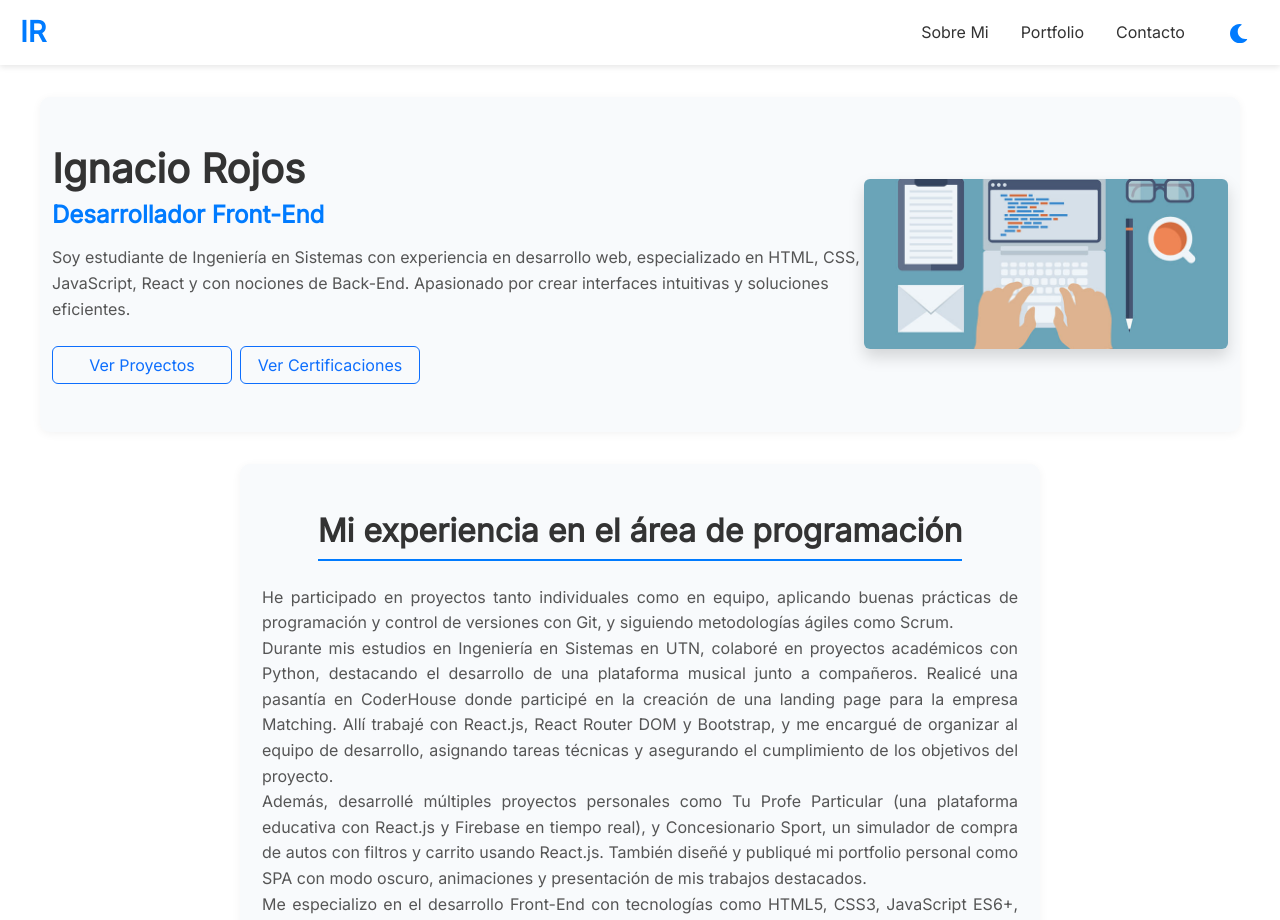
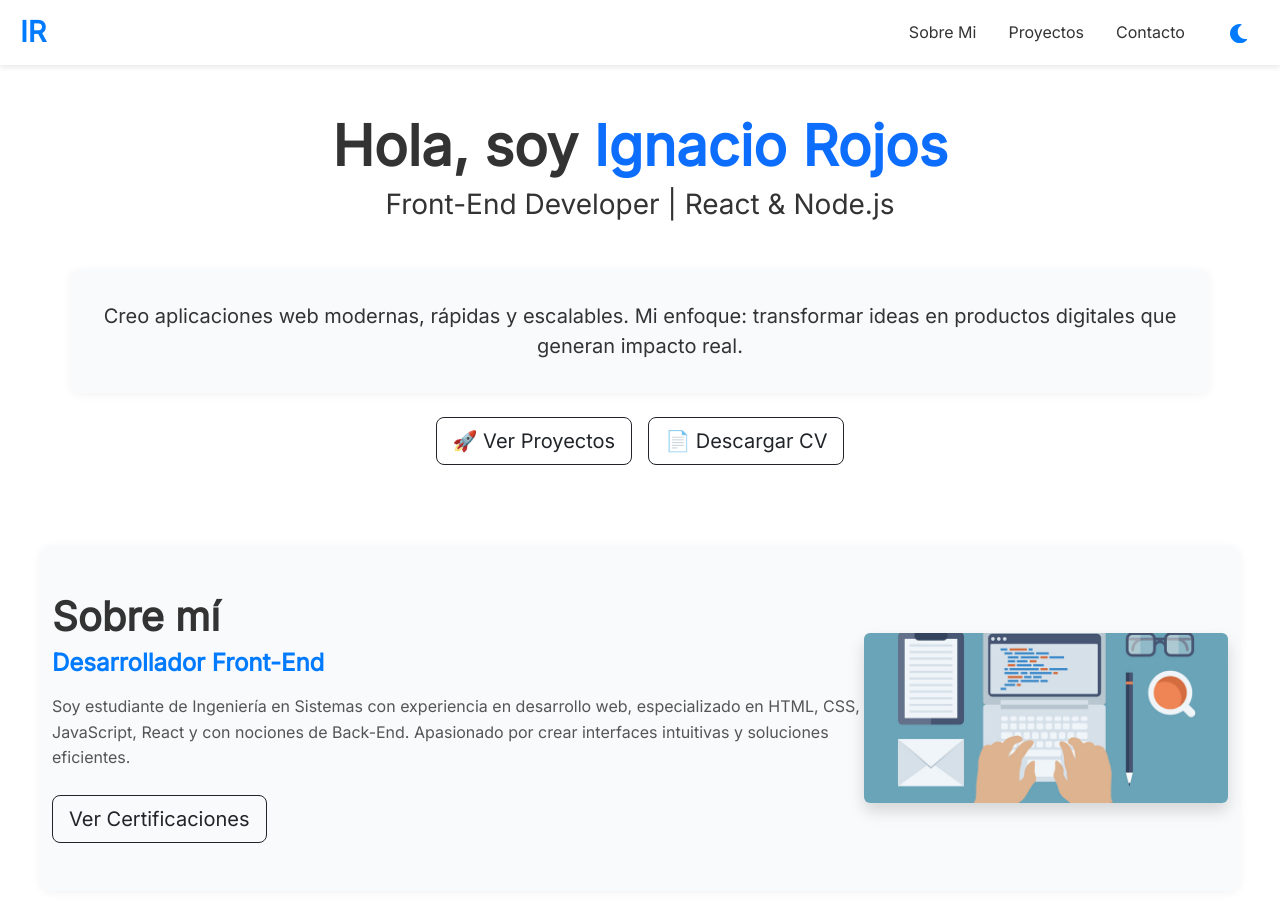
Before and after one commit to IgnacioRojos/Porfolio-react-js, a React (Create React App) app: page / in a window 1280 px wide. Shown: the top 920 px of the page. Built offline with nearby package versions, Linux system fonts and the light colour scheme.

Commit message:
arreglos al about y al hero

```diff
--- a/src/Componentes/About/about.css
+++ b/src/Componentes/About/about.css
@@ -2,7 +2,7 @@
     max-width: 1200px;
 }
 
-
+/* ====== LIGHT MODE ====== */
 .about-name {
     font-size: 2.5rem;
     font-weight: 700;
@@ -53,6 +53,7 @@
     padding: 0 10px;
 }
 
+/* Botones */
 .btn-primary {
     transition: background-color 0.3s ease, transform 0.2s ease;
 }
@@ -62,22 +63,35 @@
     transform: translateY(-2px);
 }
 
-.dark-mode .about-name{
-    color: white;
+/* ====== DARK MODE ====== */
+.dark-mode .about-section {
+    background-color: #121212;
+    border-radius: 12px;
+    padding: 2rem;
+    box-shadow: 0 4px 15px rgba(0, 0, 0, 0.6);
 }
 
-.dark-mode .about-profession{
-    color: white;
+.dark-mode .about-name {
+    color: #f5f5f5;
 }
 
-.dark-mode .about-description{
-    color: white;
+.dark-mode .about-profession {
+    color: #4dabf7;
 }
 
-.dark-mode .about-title{
-    color: white;
+.dark-mode .about-description {
+    color: #d1d1d1;
 }
 
-.dark-mode .about-experience-text{
-    color: white;
+.dark-mode .about-title {
+    color: #f5f5f5;
+    border-bottom: 2px solid #4dabf7;
 }
+
+.dark-mode .about-experience-text {
+    color: #d1d1d1;
+}
+
+.dark-mode .about-image img {
+    box-shadow: 0 4px 15px rgba(255, 255, 255, 0.1);
+}
--- a/src/Componentes/About/about.jsx
+++ b/src/Componentes/About/about.jsx
@@ -2,46 +2,54 @@ import "./about.css"
 import Image from 'react-bootstrap/Image';
 import logo from "./desarrollador-750x350.jpg"
 
+const About = () => {
+  return (
+    <>
+            {/* Hero Section */}
+        <section className="hero text-center d-flex flex-column justify-content-center align-items-center py-5">
+            <h1 className="fw-bold display-4">
+                Hola, soy <span className="text-primary">Ignacio Rojos</span>
+            </h1>
+            <h2 className="fs-3 mb-3">
+                Front-End Developer | React & Node.js
+            </h2>
+            <p className="lead mb-4 container">
+                Creo aplicaciones web modernas, rápidas y escalables.
+                Mi enfoque: transformar ideas en productos digitales que generan impacto real.
+            </p>
+            <div className="d-flex gap-3 flex-column flex-sm-row">
+                <a href="#proyectos" className="btn btn-outline-dark btn-lg">
+                🚀 Ver Proyectos
+                </a>
+                <a
+                href="/IgnacioRojos_FrontEndDeveloper_2025.pdf"
+                download="Curriculum_Ignacio_Rojos_ES.pdf"
+                className="btn btn-outline-dark btn-lg"
+                >
+                📄 Descargar CV
+                </a>
+            </div>
+        </section>
 
-const About = () =>{
-    return(
-        <>
+            {/* About Section */}
         <section className="about-section d-flex flex-column flex-lg-row align-items-center justify-content-between container py-5">
             <div className="about-text text-center text-lg-start">
-                    <h1 className="about-name">Ignacio Rojos</h1>
+                <h1 className="about-name">Sobre mí</h1>
                 <h2 className="about-profession">Desarrollador Front-End</h2>
                 <p className="about-description mt-3">
                 Soy estudiante de Ingeniería en Sistemas con experiencia en desarrollo web, especializado en HTML, CSS, JavaScript, React y con nociones de Back-End. Apasionado por crear interfaces intuitivas y soluciones eficientes.
                 </p>
                 <div className="about-buttons mt-4 d-flex flex-column flex-sm-row justify-content-center justify-content-lg-start gap-2">
-                        <a href="#proyectos" className="btn btn-outline-primary">Ver Proyectos</a>
-                        <a href="https://drive.google.com/drive/folders/1OHM6-zi61zj_IVnFomlQFgjeqW49OS2j?usp=drive_link" target="_blank" rel="noopener noreferrer" className="btn btn-outline-primary">Ver Certificaciones</a>
+                <a href="https://drive.google.com/drive/folders/1OHM6-zi61zj_IVnFomlQFgjeqW49OS2j?usp=drive_link"
+                    target="_blank"
+                    rel="noopener noreferrer"
+                    className="btn btn-outline-dark btn-lg">
+                    Ver Certificaciones
+                </a>
                 </div>
             </div>
             <div className="about-image mt-4 mt-lg-0">
                 <Image src={logo} alt="Ignacio Rojos trabajando" className="img-fluid rounded shadow" />
-                </div>
-            </section>
-            <section className="about-experience container py-5" id="sobreMi">
-                <div className="text-center">
-                    <h2 className="about-title mb-4">Mi experiencia en el área de programación</h2>
-                    <p className="about-experience-text mb-4">
-                        He participado en proyectos tanto individuales como en equipo, aplicando buenas prácticas de programación y control de versiones con Git, y siguiendo metodologías ágiles como Scrum.<br/>
-                        Durante mis estudios en Ingeniería en Sistemas en UTN, colaboré en proyectos académicos con Python, destacando el desarrollo de una plataforma musical junto a compañeros.
-                        Realicé una pasantía en CoderHouse donde participé en la creación de una landing page para la empresa Matching. Allí trabajé con React.js, React Router DOM y Bootstrap, y me encargué de organizar al equipo de desarrollo, asignando tareas técnicas y asegurando el cumplimiento de los objetivos del proyecto.<br/>
-
-                        Además, desarrollé múltiples proyectos personales como Tu Profe Particular (una plataforma educativa con React.js y Firebase en tiempo real), y Concesionario Sport, un simulador de compra de autos con filtros y carrito usando React.js. También diseñé y publiqué mi portfolio personal como SPA con modo oscuro, animaciones y presentación de mis trabajos destacados.<br/>
-
-                        Me especializo en el desarrollo Front-End con tecnologías como HTML5, CSS3, JavaScript ES6+, React.js, Bootstrap, y también cuento con conocimientos de Back-End con Node.js, Express y MongoDB. Valoro el trabajo en equipo, la comunicación efectiva y el aprendizaje continuo.
-                    </p>
-                    <div className="d-flex flex-column flex-sm-row justify-content-center gap-3">
-                        <a download="Curriculum_Ignacio_Rojos_ES.pdf" href="/IgnacioRojos_FrontEndDeveloper_2025.pdf" className="btn btn-outline-primary">
-                            Descargar CV
-                        </a>
-                        <a download="Curriculum_Ignacio_Rojos_EN.pdf" href="/IgnacioRojos_2025_in English.pdf" className="btn btn-outline-primary">
-                            Descargar CV en Inglés
-                        </a>
-                    </div>
             </div>
         </section>
     </>
--- a/src/Componentes/Header/header.jsx
+++ b/src/Componentes/Header/header.jsx
@@ -50,7 +50,7 @@ const Header = () => {
                         <a className="nav-link" href="#sobreMi">Sobre Mi</a>
                     </li>
                     <li className="nav-item">
-                        <a className="nav-link" href="#proyectos">Portfolio</a>
+                        <a className="nav-link" href="#proyectos">Proyectos</a>
                     </li>
                     <li className="nav-item">
                         <a className="nav-link" href="#contacto">Contacto</a>
```
Lines whose indentation alone changed are shown as unchanged.
